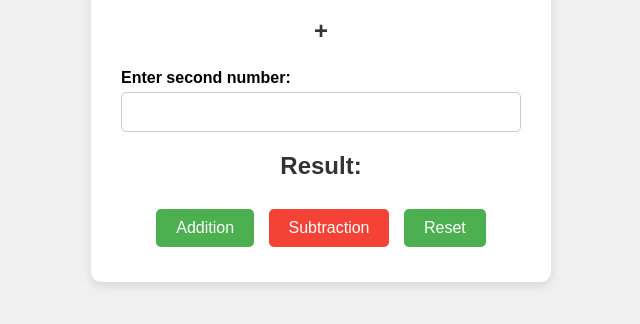
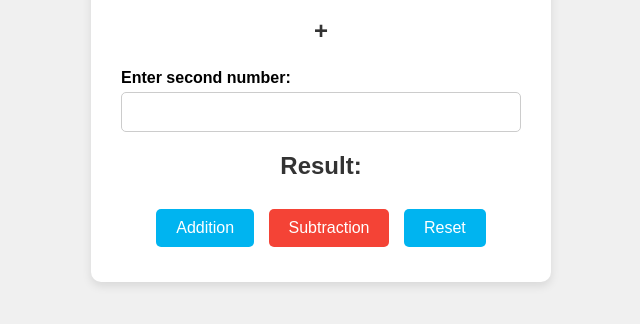
Before and after one commit to A01643189/TEST-CALCULATOR, a plain HTML site: page src/index.html in a window 1280 px wide. Shown: the part 366-690 px from the top of the page, without its empty margins (319-959 px from the left). Drawn offline with Linux system fonts and the light colour scheme.

Commit message:
Change button to blue

```diff
--- a/src/index.css
+++ b/src/index.css
@@ -61,13 +61,13 @@ body {
     font-size: 16px;
     border: none;
     border-radius: 5px;
-    background-color: #4caf50;
+    background-color: rgb(0, 180, 240);
     color: white;
     cursor: pointer;
   }
 
   button:hover {
-    background-color: #45a049;
+    background-color: lightblue;
   }
 
   button:nth-child(2) {
```
